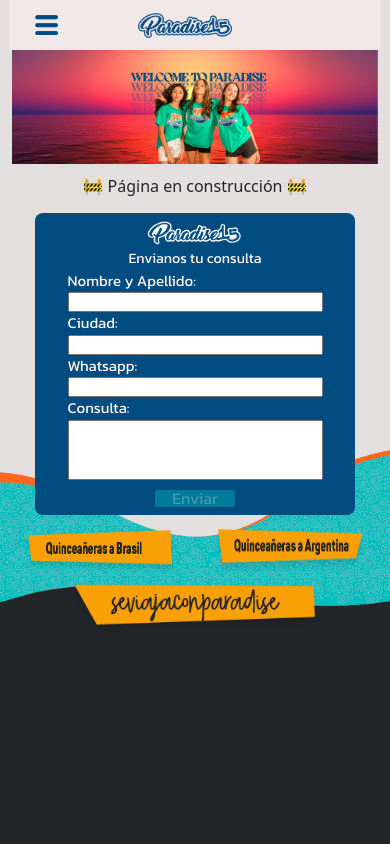
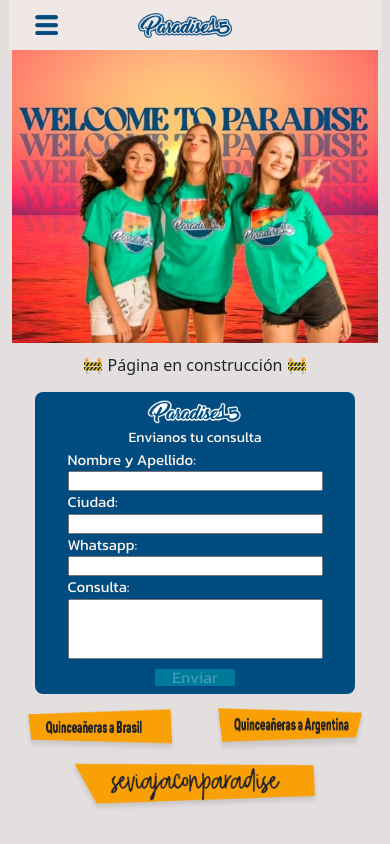
Before and after one commit to MarcosRios2000/Paradise15, a React (Create React App) app in the folder client/: page / in a window 390 px wide. Shown: the top 844 px of the page. Built offline with nearby package versions, Linux system fonts and the light colour scheme; a web font is replaced by a local one.

Commit message:
fix FRONT (src/components/form) fix responsive version

```diff
--- a/client/src/Components/carousel/carousel.css
+++ b/client/src/Components/carousel/carousel.css
@@ -1,7 +1,8 @@
 .carouselComponent {
     display: flex;
     justify-content: space-around;
-    width:107.3%;
+    width:100%;
+    size: cover;
 }
 
 @media (max-width: 700px){
@@ -12,6 +13,15 @@
 
 @media (max-height: 600px){
     .carouselComponent {
+        min-width: 100%;
+    }
+}
+
+@media (max-width: 360px){
+    .carouselComponent {
+        display: flex;
+        justify-content: center;
+        overflow: hidden;
         width: 100%;
     }
 }
--- a/client/src/Components/carousel/carousel.jsx
+++ b/client/src/Components/carousel/carousel.jsx
@@ -2,6 +2,8 @@ import React from "react";
 import Img1 from '../../assets/images/3.png';
 import Img2 from '../../assets/images/4.png';
 import Img3 from '../../assets/images/5.png';
+import ImgResponsive1 from '../../assets/images/responsiveImg1.jpg';
+import ImgResponsive2 from '../../assets/images/responsiveImg2.jpg';
 import 'bootstrap/dist/css/bootstrap.min.css';
 import 'bootstrap/dist/js/bootstrap.min.js';
 import './carousel.css';
@@ -14,11 +16,19 @@ export function Carousel() {
     <div className='carouselComponent'>
       <div id="carouselExampleInterval" className="carousel slide" data-bs-ride="carousel">
         <div className="carousel-inner">
-          <div className="carousel-item active" data-bs-interval="3000">
+          <div className="carousel-item active" data-bs-interval="3000" >
+            <picture>
+            <source srcSet={ImgResponsive1} media='(max-width: 360px)' />
+            <source srcSet={ImgResponsive1} media='(max-width: 600px)' />
             <img src={Img2} className="d-block w-100 " alt='img not found' />
+            </picture>
           </div>
-          <div className="carousel-item" data-bs-interval="3000">
+          <div className="carousel-item" data-bs-interval="3000" style={{overflow: 'hidden'}}>
+            <picture>
+            <source srcSet={ImgResponsive2} media='(max-width: 360px)'/>
+            <source srcSet={ImgResponsive2} media='(max-width: 600px)'/>
             <img src={Img3} className="d-block w-100" alt='img not found' />
+            </picture>
           </div>
         </div>
       </div>
--- a/client/src/Components/form/Form.css
+++ b/client/src/Components/form/Form.css
@@ -17,7 +17,7 @@
   min-height: 100%;
   min-width: 100%;
   height: 150vh;
-  max-width: 100%;
+  max-width: 100% !important;
   display: flex;
   align-items: center;
   flex-direction: column;
@@ -25,11 +25,10 @@
 
 .together-waves {
   background-image: url('../../assets/images/BarraDeColor.png');
-  background-position: 0% 100%;
+  background-position: center bottom;
   background-color: #e3dfde;
   background-repeat: no-repeat;
   background-size: contain;
-
 }
 
 .danger input {
@@ -201,10 +200,10 @@
 
 @media (max-width: 620px) {
 
-  .together-waves {
+  /* .together-waves {
     background-image: url('../../assets/images/wavesResponsive.png');
     background-position: 0% 100%;
-  }
+  } */
 
   .logoFooter {
     margin-top: -400px;
@@ -222,11 +221,19 @@
   }
 }
 
-@media (max-height: 600px) {
+/* @media (max-height: 600px) {
   .together-waves {
     background-position: 0% 120%;
   }
-}
+} */
+
+/* @media (max-width: 600px){
+  .together-waves {
+    background-position: 0% -300%;
+    background-size: cover;
+    background-repeat: no-repeat;
+  }
+} */
 
 @media (max-width: 360px) {
 
@@ -236,10 +243,8 @@
   }
 
   .together-waves {
-    /* height: 200%; */
-    min-height: 1350px;
     background-image: url('../../assets/images/wavesResponsive.png');
-    /* background-position: 0% 1000%; */
+    min-height: 1550px;
   }
 
   .btns {
@@ -276,11 +281,11 @@
 
 
 @media (max-width: 320px) {
-  .together-waves {
+  /* .together-waves {
     display: flex;
     background-image: url('../../assets/images/wavesResponsive.png');
     flex-direction: column;
     height: 100px;
-  }
+  } */
 
 }
--- a/client/src/Components/navBar/navBar.css
+++ b/client/src/Components/navBar/navBar.css
@@ -38,7 +38,8 @@
 
 @media (max-width: 360px){
     .navBar-container{
-        width: 110%;
+        width: 100%;
+        max-width: 100%;
     }
 
     .logo-container{
```
Also changed, not shown: client/src/assets/images/responsiveImg1.jpg (added), client/src/assets/images/responsiveImg2.jpg (added).
